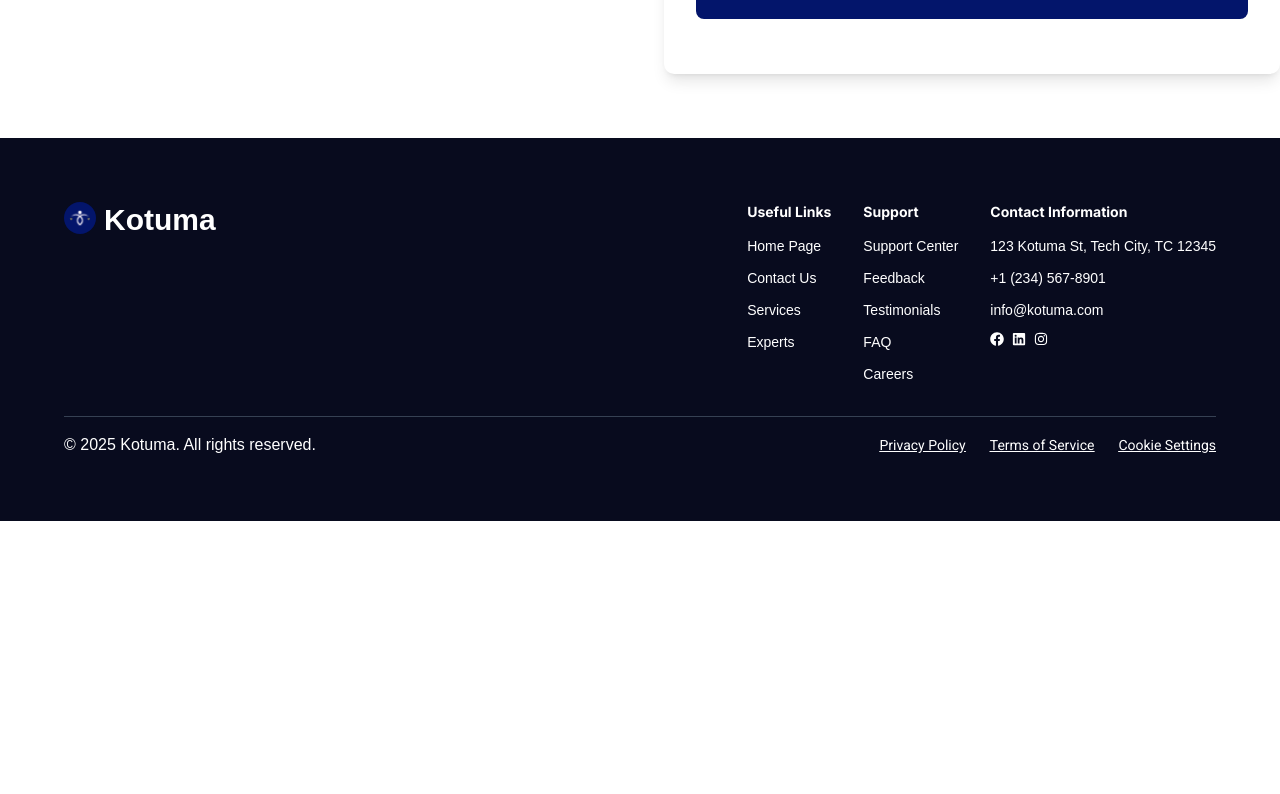
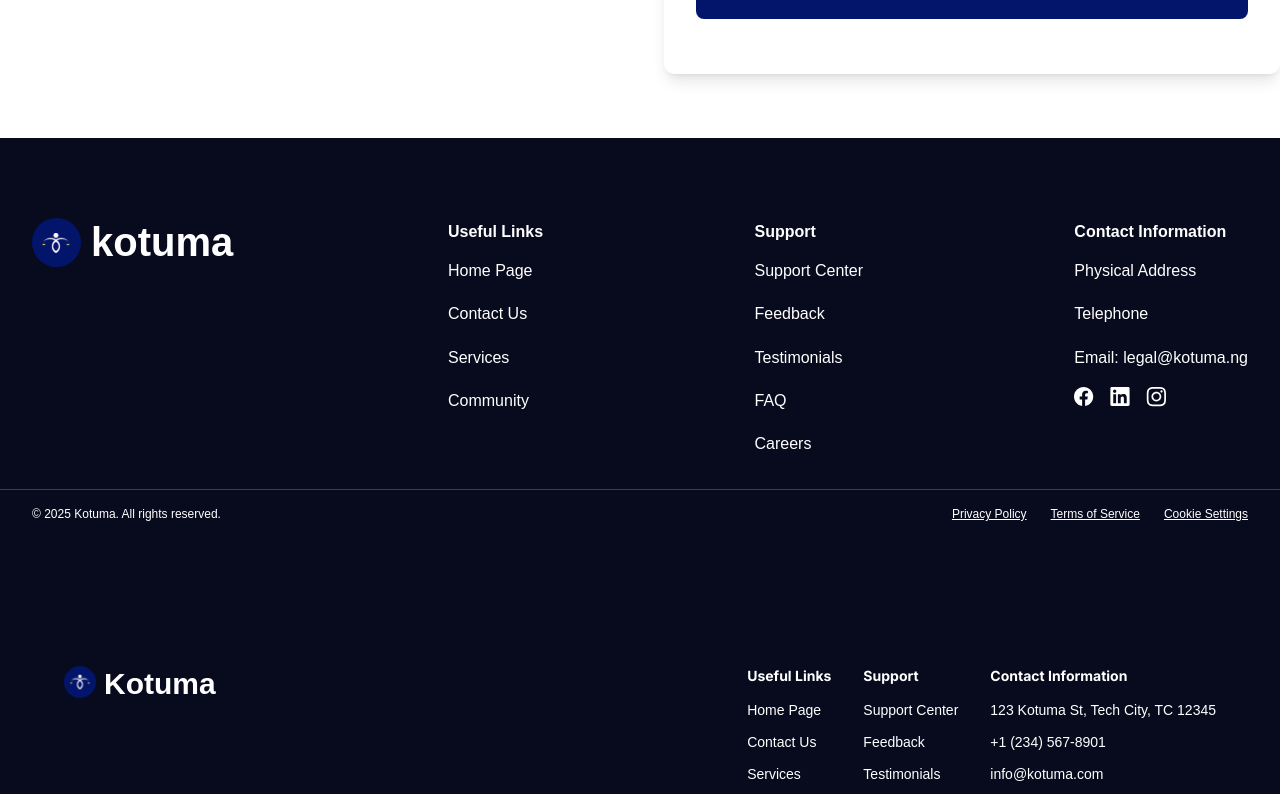
Before and after one commit to OmaSteph/kotuma-app, a React (Vite) app: page /contact in a window 1280 px wide. Shown: the part 1340-2134 px from the top of the page. Before the commit the page ends 1861 px from the top, so only its background shows below. Built offline with nearby package versions, Linux system fonts and the light colour scheme; a web font is replaced by a local one.

Commit message:
updated contact page

```diff
--- a/src/pages/Contact.tsx
+++ b/src/pages/Contact.tsx
@@ -1,6 +1,13 @@
 import emailIcon from "/src/assets/email-icon.png";
 import phoneIcon from "/src/assets/phone-icon.png";
 import addressIcon from "/src/assets/address-icon.png";
+import contactBg from "../assets/contact-bg.jpg";
+import personSupport from "../assets/person-support.png";
+import kotumaWatermark from "../assets/kotuma-watermark.png";
+
+
+
+
 
 export default function ContactUs() {
   return (
@@ -8,7 +15,7 @@ export default function ContactUs() {
       {/* Hero Section */}
       <div
       className="relative w-full max-w-[1440px] h-[598px] mx-auto bg-cover bg-center"
-        style={{ backgroundImage: "url('/src/assets/contact-bg.jpg')" }}
+      style={{ backgroundImage: `url(${contactBg})` }}
     >
         {/* Overlay */}
         <div className="absolute inset-0 bg-black/40 flex flex-col items-center justify-center text-center text-white px-4">
@@ -84,7 +91,7 @@ export default function ContactUs() {
         <div className="relative bg-white p-8 rounded-lg flex flex-col items-center text-center">
           {/* Watermark Logo */}
           <img
-            src="/src/assets/kotuma-watermark.png"
+      src={kotumaWatermark}
       alt="Kotuma Watermark"
       className="
         absolute
@@ -96,7 +103,6 @@ export default function ContactUs() {
         top-[75%] -translate-y-1/2
       "
     />
-
           {/* Logo Circle */}
           <div
             className="relative z-10 bg-kotumagold flex items-center justify-center mb-4"
@@ -109,10 +115,10 @@ export default function ContactUs() {
             }}
           >
            <img
-              src="/src/assets/person-support.png"
+      src={personSupport}
       alt="person support"
       style={{
-                width: "54.08px", // or whatever size you want inside
+        width: "54.08px",
         height: "54.08px",
         opacity: 1,
         transform: "rotate(0deg)",
@@ -187,6 +193,93 @@ export default function ContactUs() {
         </form>
       </div>
 
+      {/* Footer */}
+      <footer className="bg-darkbluebg text-white py-20">
+        <div className="max-w-[1440px] mx-auto px-8 grid grid-cols-1 md:grid-cols-3 gap-8 items-start">
+          {/* Logo + Copyright */}
+          <div>
+            <div className="flex items-center gap-[10px] mb-6 w-[213px] h-[49px]">
+              <img
+                src="/src/assets/footerlogo.svg"
+                alt="Kotuma"
+                className="w-[49px] h-[49px] object-contain"
+              />
+              <span className="text-[40px] font-bold leading-[49px]">
+                kotuma
+              </span>
+            </div>
+          </div>
+
+          {/* Useful Links + Support + Contact */}
+          <div className="flex flex-col md:flex-row md:col-span-2 justify-between gap-8">
+            {/* Useful Links */}
+            <div>
+              <h4 className="font-bold mb-3">Useful Links</h4>
+              <ul className="space-y-4 text-[16px]">
+                <li>Home Page</li>
+                <li>Contact Us</li>
+                <li>Services</li>
+                <li>Community</li>
+              </ul>
+            </div>
+
+            {/* Support */}
+            <div>
+              <h4 className="font-bold mb-3">Support</h4>
+              <ul className="space-y-4 text-[16px">
+                <li>Support Center</li>
+                <li>Feedback</li>
+                <li>Testimonials</li>
+                <li>FAQ</li>
+                <li>Careers</li>
+              </ul>
+            </div>
+
+            {/* Contact Info */}
+            <div>
+              <h4 className="font-bold mb-3">Contact Information</h4>
+              <ul className="space-y-4 text-[16px">
+                <li>Physical Address</li>
+                <li>Telephone</li>
+                <li>Email: legal@kotuma.ng</li>
+              </ul>
+              <div className="flex gap-4 mt-4">
+                <img
+                  src="/src/assets/facebook.svg"
+                  alt="Facebook"
+                  className="w-5 h-5"
+                />
+                <img
+                  src="/src/assets/linkedin.svg"
+                  alt="LinkedIn"
+                  className="w-5 h-5"
+                />
+                <img
+                  src="/src/assets/instagram.svg"
+                  alt="Instagram"
+                  className="w-5 h-5"
+                />
+              </div>
+            </div>
+          </div>
+        </div>
+
+        {/* Bottom Bar */}
+        <div className="mt-8 border-t border-gray-700 pt-4 max-w-[1280px] mx-auto px-8 flex flex-col md:flex-row justify-between items-center text-xs text-white">
+          <p>© 2025 Kotuma. All rights reserved.</p>
+          <div className="flex gap-6 mt-2 md:mt-0">
+            <a href="#" className="underline hover:underline-offset-8">
+              Privacy Policy
+            </a>
+            <a href="#" className="underline hover:underline-offset-4">
+              Terms of Service
+            </a>
+            <a href="#" className="underline hover:underline-offset-4">
+              Cookie Settings
+            </a>
+          </div>
+        </div>
+      </footer>
     </section>
   );
 }
```
Lines whose indentation alone changed are shown as unchanged.
